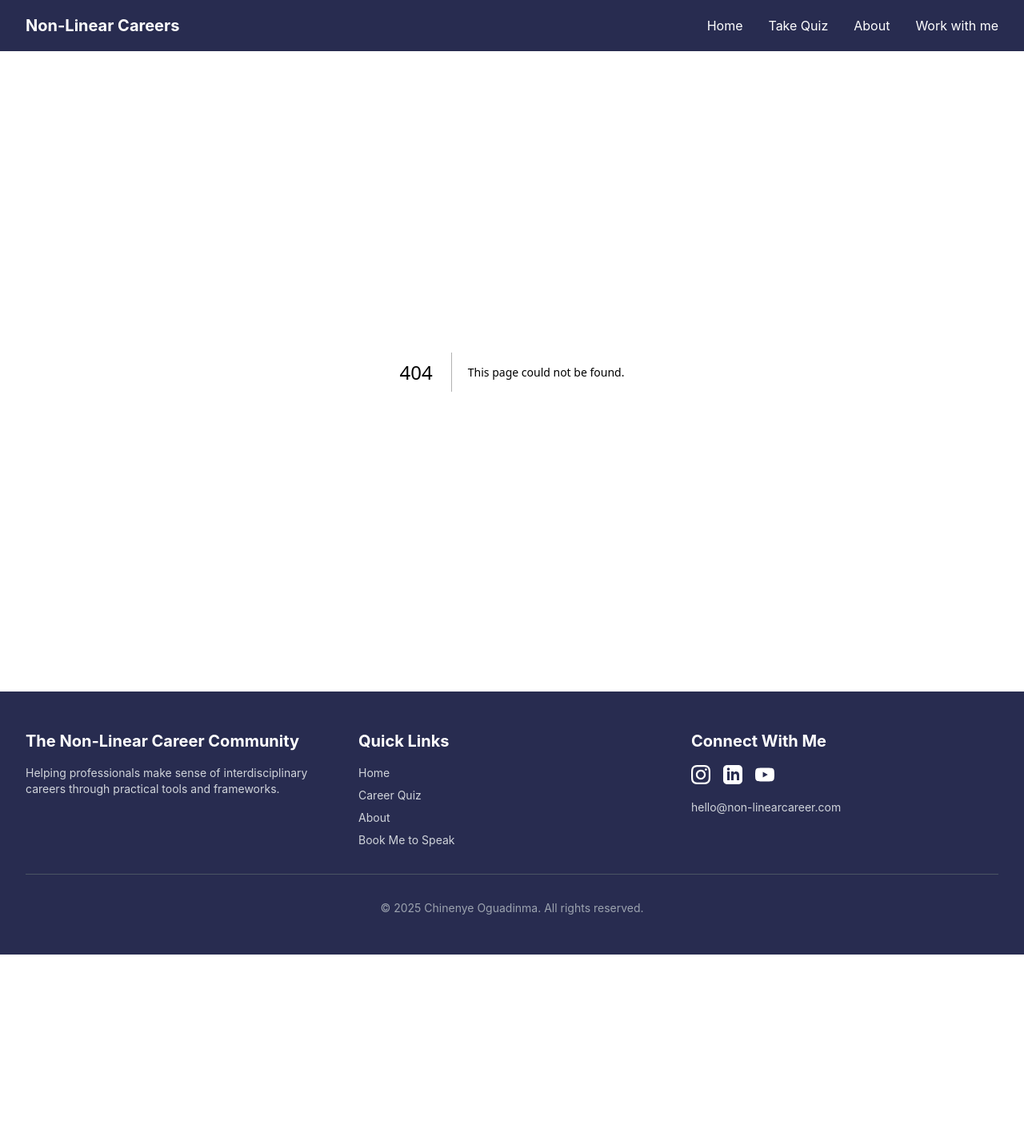
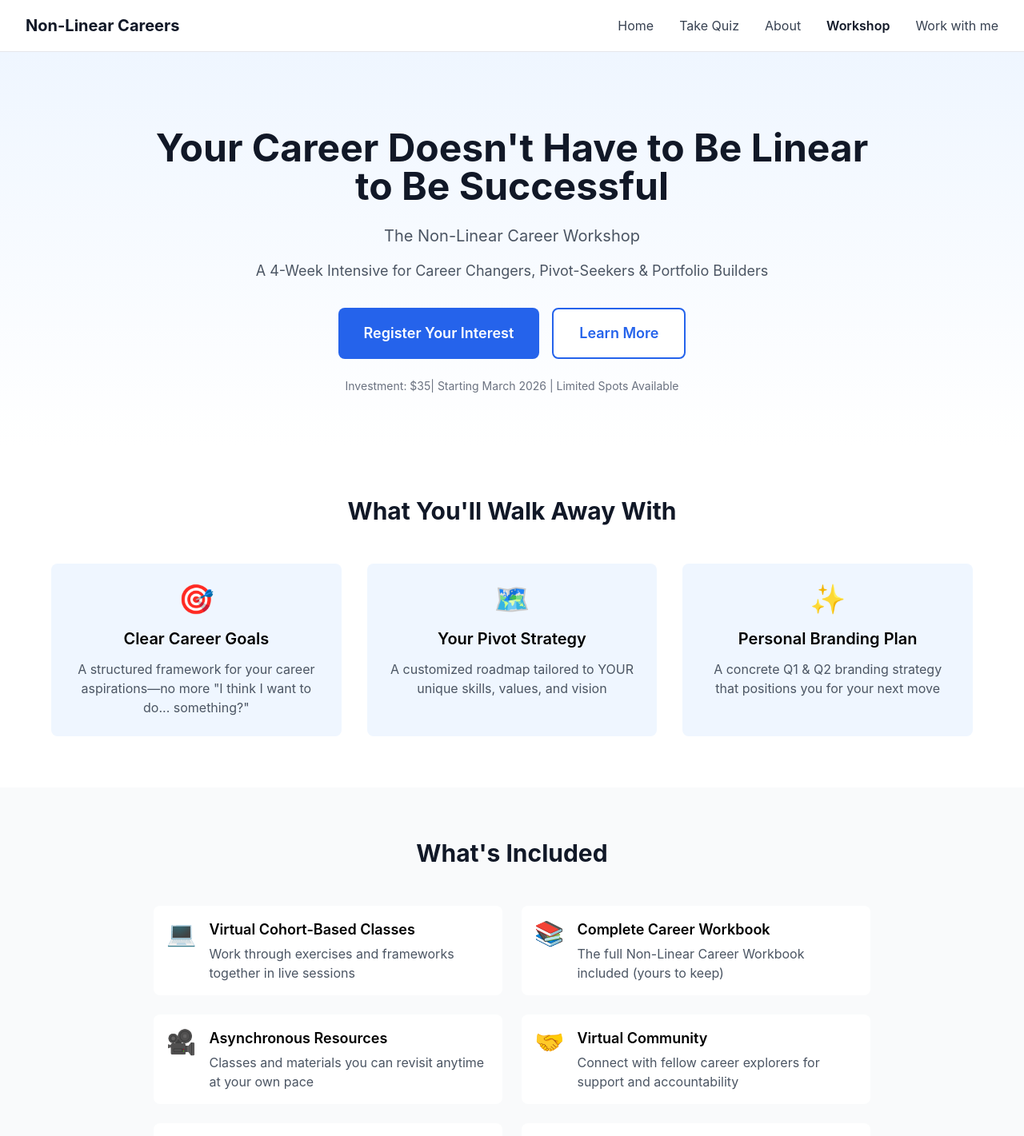
Before and after one commit to ChinenyeOguadinma/NonLinear-Career-Quiz, a Next.js app: page /workshop in a window 1280 px wide. Before the commit this address had no page. Shown: the top 1421 px of the page at 80% size. Before the commit the page ends 1194 px from the top, so only its background shows below. Built offline with nearby package versions, Linux system fonts and the light colour scheme.

Commit message:
Update investment amount for workshop

```diff
--- /dev/null
+++ b/app/workshop/page.tsx
@@ -0,0 +1,301 @@
+
+'use client';
+
+import { useState } from 'react';
+import Image from 'next/image';
+import Link from 'next/link';
+
+export default function WorkshopPage() {
+  const [showModal, setShowModal] = useState(false);
+  const [formData, setFormData] = useState({
+    firstName: '',
+    email: '',
+  });
+  const [isSubmitting, setIsSubmitting] = useState(false);
+  const [submitMessage, setSubmitMessage] = useState('');
+
+  const handleSubmit = async (e: React.FormEvent) => {
+    e.preventDefault();
+    setIsSubmitting(true);
+
+    try {
+      // Replace YOUR_FORM_ID with your ConvertKit form ID
+      const response = await fetch('https://api.convertkit.com/v3/forms/YOUR_FORM_ID/subscribe', {
+        method: 'POST',
+        headers: {
+          'Content-Type': 'application/json',
+        },
+        body: JSON.stringify({
+          api_key: process.env.NEXT_PUBLIC_CONVERTKIT_API_KEY,
+          first_name: formData.firstName,
+          email: formData.email,
+        }),
+      });
+
+      if (response.ok) {
+        setSubmitMessage('Success! Check your email for next steps.');
+        setFormData({ firstName: '', email: '' });
+        setTimeout(() => {
+          setShowModal(false);
+          setSubmitMessage('');
+        }, 3000);
+      } else {
+        setSubmitMessage('Something went wrong. Please try again.');
+      }
+    } catch (error) {
+      setSubmitMessage('Something went wrong. Please try again.');
+    }
+
+    setIsSubmitting(false);
+  };
+
+  return (
+    <div className="min-h-screen bg-white">
+      {/* Header - matches your existing site */}
+      <nav className="fixed top-0 w-full bg-white border-b border-gray-200 z-50">
+        <div className="max-w-7xl mx-auto px-4 sm:px-6 lg:px-8">
+          <div className="flex justify-between items-center h-16">
+            <Link href="/" className="flex items-center space-x-2">
+              {/* Add your logo here */}
+              <span className="text-xl font-bold text-gray-900">Non-Linear Careers</span>
+            </Link>
+            <div className="hidden md:flex space-x-8">
+              <Link href="/" className="text-gray-700 hover:text-gray-900">Home</Link>
+              <Link href="/quiz" className="text-gray-700 hover:text-gray-900">Take Quiz</Link>
+              <Link href="/#about" className="text-gray-700 hover:text-gray-900">About</Link>
+              <Link href="/workshop" className="text-gray-900 font-semibold">Workshop</Link>
+              <Link href="/#speaker" className="text-gray-700 hover:text-gray-900">Work with me</Link>
+            </div>
+          </div>
+        </div>
+      </nav>
+
+      {/* Hero Section */}
+      <section className="pt-24 pb-16 px-4 sm:px-6 lg:px-8 bg-gradient-to-b from-blue-50 to-white">
+        <div className="max-w-4xl mx-auto text-center">
+          <h1 className="text-4xl md:text-5xl font-bold text-gray-900 mb-6">
+            Your Career Doesn't Have to Be Linear to Be Successful
+          </h1>
+          <p className="text-xl text-gray-600 mb-4">
+            The Non-Linear Career Workshop
+          </p>
+          <p className="text-lg text-gray-600 mb-8">
+            A 4-Week Intensive for Career Changers, Pivot-Seekers & Portfolio Builders
+          </p>
+          <div className="flex flex-col sm:flex-row gap-4 justify-center">
+            <button
+              onClick={() => setShowModal(true)}
+              className="bg-blue-600 text-white px-8 py-4 rounded-lg text-lg font-semibold hover:bg-blue-700 transition"
+            >
+              Register Your Interest
+            </button>
+            <Link
+              href="#details"
+              className="bg-white text-blue-600 px-8 py-4 rounded-lg text-lg font-semibold border-2 border-blue-600 hover:bg-blue-50 transition"
+            >
+              Learn More
+            </Link>
+          </div>
+          <p className="mt-6 text-sm text-gray-500">
+            Investment: $35| Starting March 2026 | Limited Spots Available
+          </p>
+        </div>
+      </section>
+
+      {/* What You'll Create Section */}
+      <section className="py-16 px-4 sm:px-6 lg:px-8 bg-white" id="details">
+        <div className="max-w-6xl mx-auto">
+          <h2 className="text-3xl font-bold text-gray-900 mb-12 text-center">
+            What You'll Walk Away With
+          </h2>
+          <div className="grid md:grid-cols-3 gap-8">
+            <div className="text-center p-6 bg-blue-50 rounded-lg">
+              <div className="text-4xl mb-4">🎯</div>
+              <h3 className="text-xl font-semibold mb-3">Clear Career Goals</h3>
+              <p className="text-gray-600">
+                A structured framework for your career aspirations—no more "I think I want to do... something?"
+              </p>
+            </div>
+            <div className="text-center p-6 bg-blue-50 rounded-lg">
+              <div className="text-4xl mb-4">🗺️</div>
+              <h3 className="text-xl font-semibold mb-3">Your Pivot Strategy</h3>
+              <p className="text-gray-600">
+                A customized roadmap tailored to YOUR unique skills, values, and vision
+              </p>
+            </div>
+            <div className="text-center p-6 bg-blue-50 rounded-lg">
+              <div className="text-4xl mb-4">✨</div>
+              <h3 className="text-xl font-semibold mb-3">Personal Branding Plan</h3>
+              <p className="text-gray-600">
+                A concrete Q1 & Q2 branding strategy that positions you for your next move
+              </p>
+            </div>
+          </div>
+        </div>
+      </section>
+
+      {/* What's Included Section */}
+      <section className="py-16 px-4 sm:px-6 lg:px-8 bg-gray-50">
+        <div className="max-w-4xl mx-auto">
+          <h2 className="text-3xl font-bold text-gray-900 mb-12 text-center">
+            What's Included
+          </h2>
+          <div className="grid md:grid-cols-2 gap-6">
+            {[
+              { icon: '💻', title: 'Virtual Cohort-Based Classes', desc: 'Work through exercises and frameworks together in live sessions' },
+              { icon: '📚', title: 'Complete Career Workbook', desc: 'The full Non-Linear Career Workbook included (yours to keep)' },
+              { icon: '🎥', title: 'Asynchronous Resources', desc: 'Classes and materials you can revisit anytime at your own pace' },
+              { icon: '🤝', title: 'Virtual Community', desc: 'Connect with fellow career explorers for support and accountability' },
+              { icon: '⚡', title: 'Proven Frameworks', desc: 'Battle-tested exercises that have helped dozens of professionals pivot' },
+              { icon: '📅', title: 'Q1 & Q2 Action Plans', desc: 'Leave with concrete next steps, not just inspiration' },
+            ].map((item, index) => (
+              <div key={index} className="flex items-start space-x-4 p-4 bg-white rounded-lg">
+                <div className="text-3xl flex-shrink-0">{item.icon}</div>
+                <div>
+                  <h3 className="font-semibold text-lg mb-1">{item.title}</h3>
+                  <p className="text-gray-600">{item.desc}</p>
+                </div>
+              </div>
+            ))}
+          </div>
+        </div>
+      </section>
+
+      {/* Who This Is For Section */}
+      <section className="py-16 px-4 sm:px-6 lg:px-8 bg-white">
+        <div className="max-w-4xl mx-auto">
+          <h2 className="text-3xl font-bold text-gray-900 mb-12 text-center">
+            Is This Workshop For You?
+          </h2>
+          <div className="space-y-4">
+            {[
+              'You\'re a mid-career professional craving a pivot but don\'t know where to start',
+              'You\'re a recent grad overwhelmed by options and traditional career advice',
+              'You have multiple interests and want to build a portfolio career',
+              'You\'re tired of following someone else\'s career blueprint',
+              'You want concrete strategy and action steps, not just inspiration',
+            ].map((item, index) => (
+              <div key={index} className="flex items-center space-x-3 p-4 bg-blue-50 rounded-lg">
+                <span className="text-blue-600 text-xl">✓</span>
+                <p className="text-gray-700">{item}</p>
+              </div>
+            ))}
+          </div>
+        </div>
+      </section>
+
+      {/* CTA Section */}
+      <section className="py-16 px-4 sm:px-6 lg:px-8 bg-blue-600 text-white">
+        <div className="max-w-4xl mx-auto text-center">
+          <h2 className="text-3xl md:text-4xl font-bold mb-6">
+            Ready to Design a Career That Looks Like Yours?
+          </h2>
+          <p className="text-xl mb-8 opacity-90">
+            Limited spots available to keep our cohort intimate and impactful.
+          </p>
+          <button
+            onClick={() => setShowModal(true)}
+            className="bg-white text-blue-600 px-8 py-4 rounded-lg text-lg font-semibold hover:bg-gray-100 transition inline-block"
+          >
+            Secure Your Spot Now
+          </button>
+          <p className="mt-4 text-sm opacity-75">
+            Starting March 2026 | Investment: $35
+          </p>
+        </div>
+      </section>
+
+      {/* Footer */}
+      <footer className="bg-gray-900 text-white py-12 px-4 sm:px-6 lg:px-8">
+        <div className="max-w-6xl mx-auto">
+          <div className="grid md:grid-cols-3 gap-8">
+            <div>
+              <h3 className="text-lg font-semibold mb-4">The Non-Linear Career Community</h3>
+              <p className="text-gray-400">
+                Helping professionals make sense of interdisciplinary careers through practical tools and frameworks.
+              </p>
+            </div>
+            <div>
+              <h3 className="text-lg font-semibold mb-4">Quick Links</h3>
+              <ul className="space-y-2">
+                <li><Link href="/" className="text-gray-400 hover:text-white">Home</Link></li>
+                <li><Link href="/quiz" className="text-gray-400 hover:text-white">Career Quiz</Link></li>
+                <li><Link href="/#about" className="text-gray-400 hover:text-white">About</Link></li>
+                <li><Link href="/workshop" className="text-gray-400 hover:text-white">Workshop</Link></li>
+              </ul>
+            </div>
+            <div>
+              <h3 className="text-lg font-semibold mb-4">Connect With Me</h3>
+              <a href="mailto:hello@non-linearcareer.com" className="text-gray-400 hover:text-white">
+                hello@non-linearcareer.com
+              </a>
+            </div>
+          </div>
+          <div className="mt-8 pt-8 border-t border-gray-800 text-center text-gray-400">
+            <p>© 2025 Chinenye Oguadinma. All rights reserved.</p>
+          </div>
+        </div>
+      </footer>
+
+      {/* Registration Modal */}
+      {showModal && (
+        <div className="fixed inset-0 bg-black bg-opacity-50 flex items-center justify-center z-50 p-4">
+          <div className="bg-white rounded-lg max-w-md w-full p-8 relative">
+            <button
+              onClick={() => setShowModal(false)}
+              className="absolute top-4 right-4 text-gray-400 hover:text-gray-600 text-2xl"
+            >
+              ×
+            </button>
+            <h3 className="text-2xl font-bold text-gray-900 mb-4">
+              Join the Workshop
+            </h3>
+            <p className="text-gray-600 mb-6">
+              Register your interest and be the first to know when spots open up.
+            </p>
+            <form onSubmit={handleSubmit} className="space-y-4">
+              <div>
+                <label className="block text-sm font-medium text-gray-700 mb-1">
+                  First Name
+                </label>
+                <input
+                  type="text"
+                  required
+                  value={formData.firstName}
+                  onChange={(e) => setFormData({ ...formData, firstName: e.target.value })}
+                  className="w-full px-4 py-2 border border-gray-300 rounded-lg focus:ring-2 focus:ring-blue-600 focus:border-transparent"
+                  placeholder="Your first name"
+                />
+              </div>
+              <div>
+                <label className="block text-sm font-medium text-gray-700 mb-1">
+                  Email
+                </label>
+                <input
+                  type="email"
+                  required
+                  value={formData.email}
+                  onChange={(e) => setFormData({ ...formData, email: e.target.value })}
+                  className="w-full px-4 py-2 border border-gray-300 rounded-lg focus:ring-2 focus:ring-blue-600 focus:border-transparent"
+                  placeholder="your@email.com"
+                />
+              </div>
+              {submitMessage && (
+                <div className={`p-3 rounded-lg ${submitMessage.includes('Success') ? 'bg-green-50 text-green-800' : 'bg-red-50 text-red-800'}`}>
+                  {submitMessage}
+                </div>
+              )}
+              <button
+                type="submit"
+                disabled={isSubmitting}
+                className="w-full bg-blue-600 text-white px-6 py-3 rounded-lg font-semibold hover:bg-blue-700 transition disabled:opacity-50"
+              >
+                {isSubmitting ? 'Submitting...' : 'Register Interest'}
+              </button>
+            </form>
+          </div>
+        </div>
+      )}
+    </div>
+  );
+}
```
